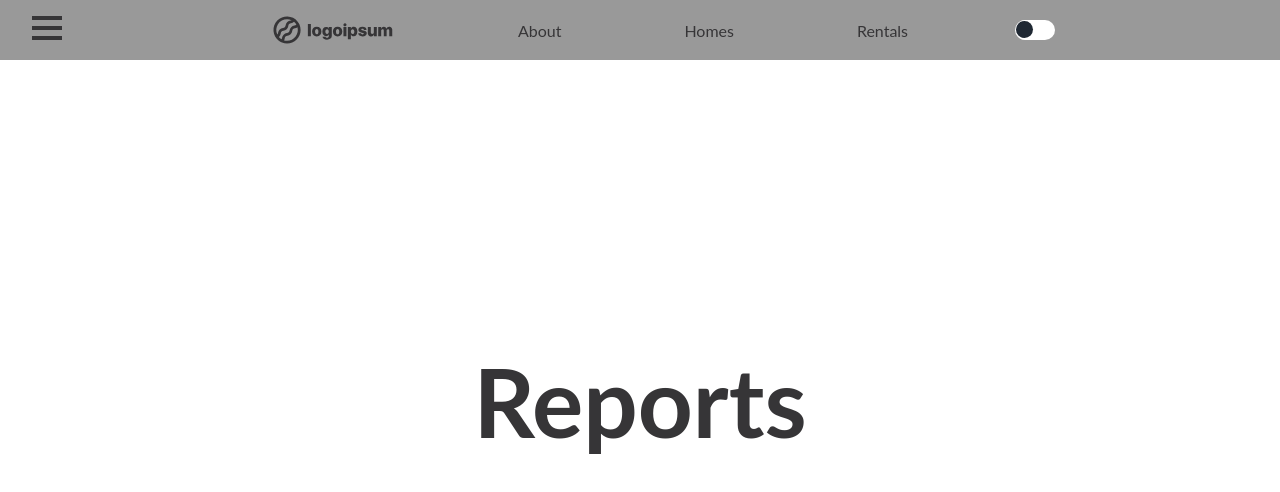
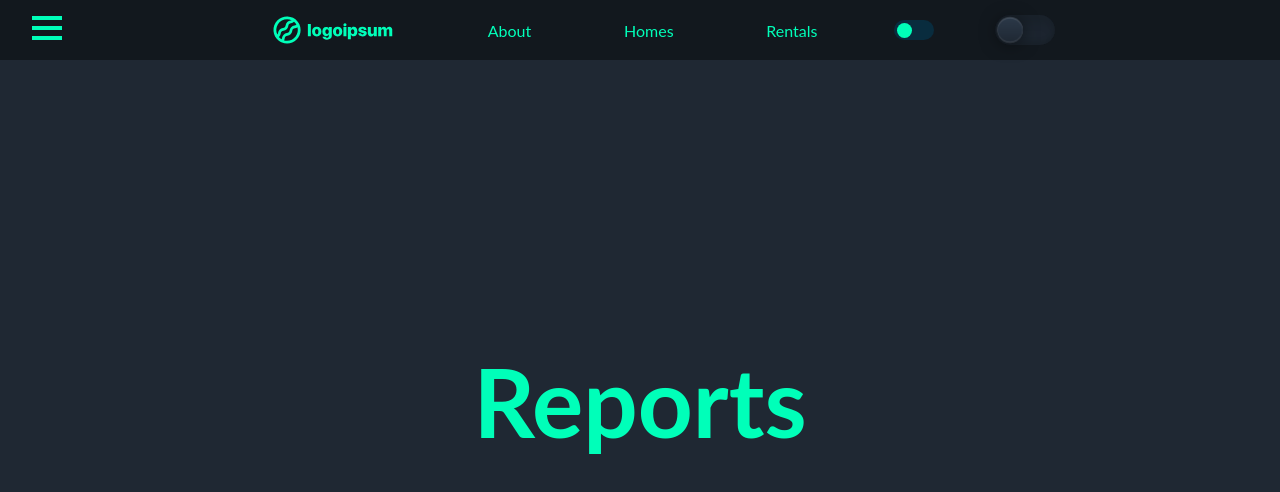
Before and after one commit to icediver/components-library, a React (Create React App) app: page /reports in a window 1280 px wide. Shown: the top 492 px of the page. Built offline with nearby package versions, Linux system fonts and the light colour scheme.

Commit message:
added glow cards and new toggle theme button

```diff
--- /dev/null
+++ b/src/components/cards/neon/GlowCards.jsx
@@ -0,0 +1,150 @@
+import React from 'react';
+import styled from 'styled-components';
+
+const GlowCards = () => {
+  return (
+    <Container>
+      <div className="box">
+        <span> </span>
+        <div className="content">
+          <h2>Card One</h2>
+          <p>
+            Lorem ipsum dolor sit amet consectetur,
+            adipisicing elit. Illo eum aspernatur, aperiam cum
+            quo cumque vero a assumenda impedit voluptate,
+            similique accusamus dignissimos nisi sapiente at
+            expedita quisquam architecto totam.
+          </p>
+          <a href="#">Read More</a>
+        </div>
+      </div>
+      <div className="box">
+        <span> </span>
+        <div className="content">
+          <h2>Card Two</h2>
+          <p>
+            Lorem ipsum dolor sit amet consectetur,
+            adipisicing elit. Illo eum aspernatur, aperiam cum
+            quo cumque vero a assumenda impedit voluptate,
+            similique accusamus dignissimos nisi sapiente at
+            expedita quisquam architecto totam.
+          </p>
+          <a href="#">Read More</a>
+        </div>
+      </div>
+      <div className="box">
+        <span> </span>
+        <div className="content">
+          <h2>Card Three</h2>
+          <p>
+            Lorem ipsum dolor sit amet consectetur,
+            adipisicing elit. Illo eum aspernatur, aperiam cum
+            quo cumque vero a assumenda impedit voluptate,
+            similique accusamus dignissimos nisi sapiente at
+            expedita quisquam architecto totam.
+          </p>
+          <a href="#">Read More</a>
+        </div>
+      </div>
+
+    </Container>
+  );
+};
+
+export default GlowCards;
+
+const Container = styled.div`
+  font-family: consolas;
+  position: relative;
+  display: flex;
+  justify-content: center;
+  align-items: center;
+  padding: 40px 0;
+  flex-wrap: wrap;
+  .box {
+    position: relative;
+    width: 320px;
+    height: 400px;
+    display: flex;
+    flex-direction: column;
+    justify-content: center;
+    align-items: center;
+    margin: 20px 30px;
+    transition: 0.5s;
+    cursor: pointer;
+
+    &:hover {
+      transform: translateY(-20px);
+    }
+    &:before {
+      content: '';
+      position: absolute;
+      top: 0;
+      left: 0;
+      width: 100%;
+      height: 100%;
+      background: linear-gradient(45deg, #ffbc00, #ff0058);
+    }
+    &:after {
+      content: '';
+      position: absolute;
+      top: 0;
+      left: 0;
+      width: 100%;
+      height: 100%;
+      background: linear-gradient(45deg, #ffbc00, #ff0058);
+      filter: blur(30px);
+    }
+    &:nth-child(2):before,
+    &:nth-child(2):after {
+      background: linear-gradient(315deg, #03a9f4, #ff0058);
+    }
+    &:nth-child(3):before,
+    &:nth-child(3):after {
+      background: linear-gradient(315deg, #4dff03, #00d0ff);
+    }
+    span {
+      position: absolute;
+      top: 6px;
+      left: 6px;
+      right: 6px;
+      bottom: 6px;
+      background: rgba(0, 0, 0, 0.6);
+      z-index: 2;
+    }
+    span:before {
+      content: '';
+      position: absolute;
+      top: 0;
+      left: 0;
+      width: 50%;
+      height: 100%;
+      background: rgba(255, 255, 255, 0.1);
+      pointer-events: none;
+    }
+    .content {
+      position: relative;
+      z-index: 10;
+      padding: 20px 40px;
+      h2 {
+        font-size: 24px;
+        margin-bottom: 20px;
+      }
+      p {
+        font-size: 16px;
+        margin-bottom: 10px;
+        line-height: 18px;
+      }
+      a {
+        display: inline-block;
+        font-size: 20px;
+        color: #111;
+        background: #fff;
+        padding: 10px;
+        text-decoration: none;
+        font-weight: 700;
+
+      }
+    }
+  }
+`;
--- /dev/null
+++ b/src/components/chekboxes/CheckBox2.jsx
@@ -0,0 +1,71 @@
+import React, { useEffect, useState } from 'react';
+import styled from 'styled-components';
+
+const CheckBox2 = ({ toggleTheme }) => {
+  const [active, setActive] = useState(false);
+  useEffect(() => {
+    toggleTheme();
+  }, [active]);
+  return (
+    <CheckBox
+      className={active ? 'active' : ''}
+      onClick={() => setActive(!active)}>
+      <i></i>
+      {/* <input type="checkbox" checked={checked} onChange={toggleTheme}/>
+      <span></span> */}
+    </CheckBox>
+  );
+};
+
+export default CheckBox2;
+const CheckBox = styled.div`
+  top: 0px;
+  position: relative;
+  display: block;
+  width: 60px;
+  height: 30px;
+  border-radius: 15px;
+  /* background: #222; */
+  background: #1f2833;
+  transition: 0.5s;
+  cursor: pointer;
+  box-shadow: inset 0 8px 60px rgba(0, 0, 0, 0.1),
+    inset 0 8px 8px rgba(0, 0, 0, 0.1),
+    inset 0 -4px 4px rgba(0, 0, 0, 0.1);
+  i {
+    position: absolute;
+    top: 0;
+    left: 0;
+    width: 30px;
+    height: 30px;
+    background: linear-gradient(
+      to bottom,
+      #2c3949,
+      #1f2833
+    );
+    border-radius: 50%;
+    transform: scale(0.85);
+    box-shadow: 0 2px 20px rgba(0, 0, 0, 0.5),
+      inset 0 1px 1px rgba(255, 255, 255, 0.2),
+      inset 0 -1px 1px rgba(255, 255, 255, 0.2);
+    transition: 0.5s;
+  }
+  &.active {
+    background: #fff;
+    box-shadow: inset 0 1px 15px rgba(0, 0, 0, 0.1),
+      inset 0 1px 6px rgba(0, 0, 0, 1),
+      inset 0 -1px 1px rgba(0, 0, 0, 0.8);
+    i {
+      left: 30px;
+      background: linear-gradient(
+        to bottom,
+        #eaeaea,
+        #f9f9f9
+      );
+      box-shadow: 0 2px 10px rgba(0, 0, 0, 0.7),
+        inset 1px 1px 2px rgba(255, 255, 255, 0.5),
+        /* -1px 1px 20px rgba(0, 0, 0, 0.5), */ inset 2px
+          2px 15px rgba(0, 0, 0, 0.2);
+    }
+  }
+`;
--- a/src/components/navnbar/Navbar.js
+++ b/src/components/navnbar/Navbar.js
@@ -9,6 +9,7 @@ import { GlobalStyles } from '../../styles/Globalstyle';
 import Sidebar from './SideBar/Sidebar';
 import {ReactComponent as Logotype} from '../../assets/svg/logoipsum-logo-7.svg'
 import CheckBox1 from '../chekboxes/CheckBox1';
+import CheckBox2 from '../chekboxes/CheckBox2';
 
 const Navbar = ({ toggleTheme, checked }) => {
   const [isOpen, setIsOpen] = useState(false);
@@ -32,6 +33,7 @@ const Navbar = ({ toggleTheme, checked }) => {
           ))
           }
           <CheckBox1 toggleTheme={toggleTheme} checked={checked}/>
+          <CheckBox2 toggleTheme={toggleTheme} checked={checked}/>
           {/* <NavBtn>
             <Button onClick={toggleTheme} primary="true">
               Toggle theme
--- a/src/components/navnbar/SideBar/SidebarData.js
+++ b/src/components/navnbar/SideBar/SidebarData.js
@@ -54,7 +54,7 @@ export const SidebarData = [
 
     subNav: [
       {
-        title: 'Reports',
+        title: 'Glow Buttons',
         path: '/reports/reports1',
         icon: <IoIcons.IoIosPaper />,
         cName: 'sub-nav'
--- a/src/pages/Reports.jsx
+++ b/src/pages/Reports.jsx
@@ -1,5 +1,6 @@
 import React from 'react';
 import Button3 from '../components/butttons/Button3';
+import GlowCards from '../components/cards/neon/GlowCards';
 
 export const Reports = () => {
   return (
@@ -19,7 +20,7 @@ export const ReportsOne = () => {
 export const ReportsTwo = () => {
   return (
     <div className='reports'>
-      <h1>Reports/reports2</h1>
+      <GlowCards/>
     </div>
   )
 };
```
